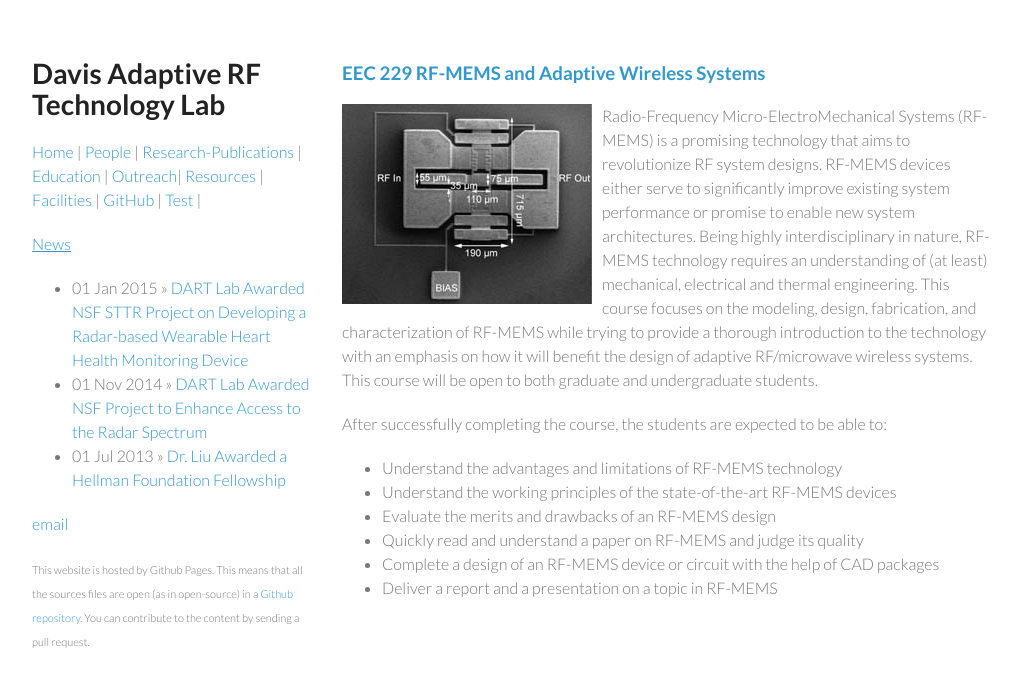
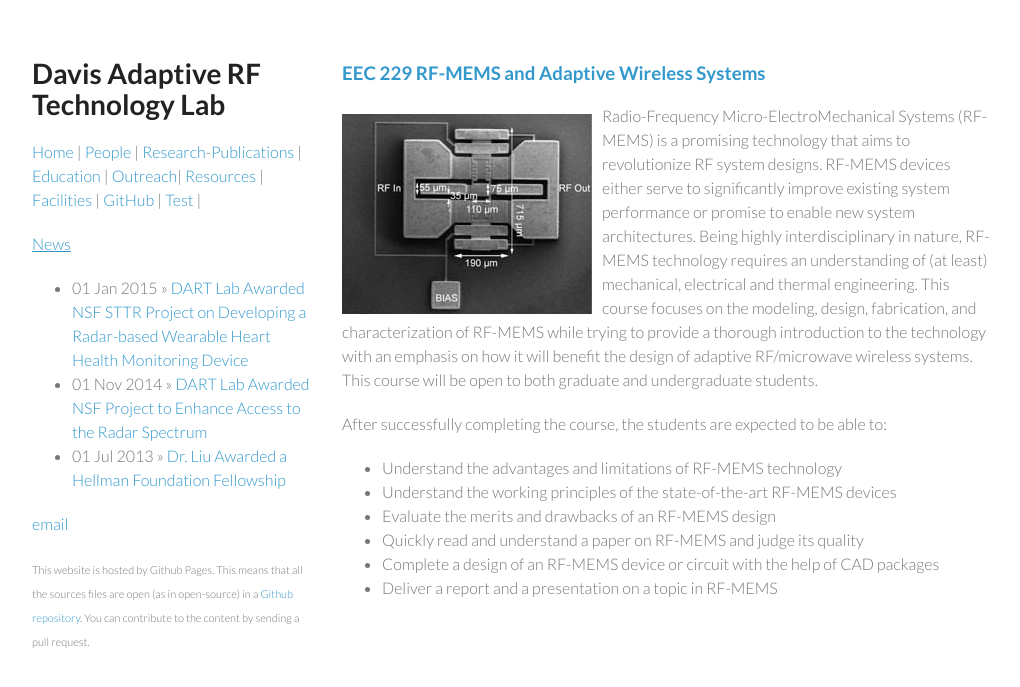
Before and after one commit to ucdart/ucdart.github.io, a Jekyll site: the page built from education/eec229.md, in a window 1280 px wide. Shown: the top 687 px of the page, without its empty margins (128-1148 px from the left). Built offline with Jekyll 4.4.1, drawn with Linux system fonts in a browser that asks for light colours.

Commit message:
Update eec229-intro.md

```diff
--- a/education/eec229-intro.md
+++ b/education/eec229-intro.md
@@ -1,4 +1,4 @@
-<img src="/images/eec229.jpg" width="250px" style="float:left; margin-top:0px; margin-right:10px;">
+<img src="/images/eec229.jpg" width="250px" style="float:left; margin-top:10px; margin-right:10px;">
 
 Radio-Frequency Micro-ElectroMechanical Systems (RF-MEMS) is a promising technology that aims to revolutionize RF system designs. RF-MEMS devices either serve to significantly improve existing system performance or promise to enable new system architectures. Being highly interdisciplinary in nature, RF-MEMS technology requires an understanding of (at least) mechanical, electrical and thermal engineering. This course focuses on the modeling, design, fabrication, and characterization of RF-MEMS while trying to provide a thorough introduction to the technology with an emphasis on how it will benefit the design of adaptive RF/microwave wireless systems. This course will be open to both graduate and undergraduate students.
 
```
